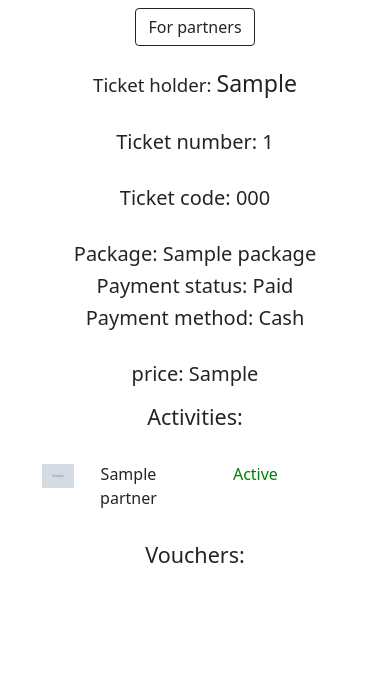
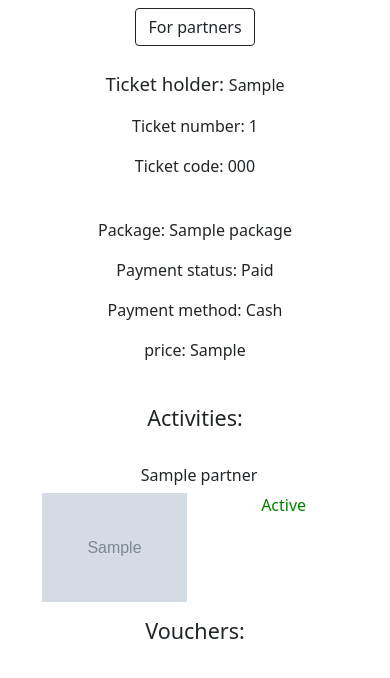
Before and after one commit to geekk0/event_tickets, a Django app: page /ticket_info/000 in a window 390 px wide. Shown: the part 53-731 px from the top of the page. Run offline with Django 5.2, Linux system fonts and the light colour scheme; tables that the repository leaves empty hold one stand-in row (values such as "Sample post"); grey boxes marked "Sample" are stand-in pictures.

Commit message:
ticket_info try to fix design mobile

```diff
--- a/templates/base.html
+++ b/templates/base.html
@@ -72,8 +72,10 @@
             {% endif %}
         </header>
 
-    {% block content %}
-    {% endblock %}
+    <div style="margin-bottom: 8%">
+        {% block content %}
+        {% endblock %}
+    </div>
 
 </body>
 </html>
--- a/templates/ticket_info.html
+++ b/templates/ticket_info.html
@@ -17,62 +17,65 @@
                     <input type="text" name="holder" id="holder" value="{{ ticket_info.holder }}">
                     <br>
                 {% else %}
-                    <h3><span style="font-size: 14pt">Ticket holder: </span>{{ ticket_info.holder }}</h3>
+                    <p><span style="font-size: 14pt">Ticket holder: </span>{{ ticket_info.holder }}</p>
                 {% endif %}
-                <br>
-                <h5>Ticket number: {{ ticket_info.number }}</h5>
-                <br>
-                <h5>Ticket code: {{ ticket_info.code }}</h5>
+                <p>Ticket number: {{ ticket_info.number }}</p>
+                <p>Ticket code: {{ ticket_info.code }}</p>
                 <br>
                 {% if user.is_staff %}
                     <div class=" col-6 offset-3">
-                        <h5>Package:</h5>
+                        <p>Package:</p>
                         <select class="form-select" style="" name="package">
                             {% for package in packages %}
                                 <option value={{ package.id }} {% if package == ticket_info.package %}selected{% endif %}>{{ package.name }}</option>
                             {% endfor %}
                         </select>
                         <br>
-                        <h5>Payment status:</h5>
+                        <p>Payment status:</p>
                         <select class="form-select" style="" name="payment_status">
                             <option value="Not paid" {% if ticket_info.payment_status == "Not paid" %}selected{% endif %}>Not paid</option>
                             <option value="Paid" {% if ticket_info.payment_status == "Paid" %}selected{% endif %}>Paid</option>
                         </select>
                         <br>
-                        <h5>Payment method:</h5>
+                        <p>Payment method:</p>
                         <select class="form-select" style="" name="payment_method">
                             <option value="Cash" {% if ticket_info.payment_method == "Cash" %}selected{% endif %}>Cash</option>
                             <option value="GCash" {% if ticket_info.payment_method == "GCash" %}selected{% endif %}>GCash</option>
                         </select>
                     </div>
                 {% else %}
-                    <h5>Package: {{ ticket_info.package }}</h5>
-                    <h5>Payment status: {{ ticket_info.payment_status }}</h5>
-                    <h5>Payment method: {{ ticket_info.payment_method }}</h5>
+                    <p>Package: {{ ticket_info.package }}</p>
+                    <p>Payment status: {{ ticket_info.payment_status }}</p>
+                    <p>Payment method: {{ ticket_info.payment_method }}</p>
                 {% endif %}
-                <br>
-                <h5>price:  {{ ticket_info.package.price }}</h5>
+                <p>price:  {{ ticket_info.package.price }}</p>
             </div>
             <div style="margin: auto; margin-top: 5%;  text-align: center">
+                <br>
                 <h4>Activities:</h4>
-                <br>
                 <ul style="list-style: none;" class="col-12 col-md-8 offset-md-2">
                         {% for activity in activities %}
                             {% if user == activity.partner.user or user.is_superuser %}
+                                <br>
                                 <li>
-                                    <div class="row col-12  col-md-10 offset-md-1" style="display: block ruby; margin-top:2%">
-                                        <div class="col-2 col-md-4" >
+                                    <div class="row col-12">
+                                        <div class="col-12 col-md-4">&nbsp; {{ activity.partner }} &nbsp;</div>
+                                    </div>
+
+
+                                    <div class="row col-12  col-md-10 offset-md-1" style="display: block ruby;
+                                    margin-top:2%">
+
+                                        <div class="col-5 col-md-4" >
                                             {% if activity.partner.image %}
                                                     <img src="{{ activity.partner.image.url }}"
                                                          alt="{{ activity.partner.name }}
                                                          Image"
                                                         style="width: 100%">
-                                            {% else %}
-                                                    <p></p>
                                             {% endif %}
                                         </div>
 
-                                        <div class="col-3 col-md-4">&nbsp; {{ activity.partner }} &nbsp;</div>
+
 
                                         <div class="col-6 col-md-4">
                                             <select class="form-select" style="" name="voucher_status_{{ activity.id }}">
@@ -83,22 +86,25 @@
                                     </div>
                                 </li>
                             {% else %}
+                                <br>
                                 <li>
-                                    <div class="row col-12  col-md-10 offset-md-1">
+
+                                    <div class="row col-12">
+                                        <div class="col-12 col-md-4">&nbsp; {{ activity.partner }} &nbsp;</div>
+                                    </div>
+
+                                    <div class="row col-12  col-md-10 offset-md-1" style="margin-top: 2%">
                                         {% if activity.partner.image %}
-                                            <div class="col-2 col-md-4">
+                                            <div class="col-6 col-md-4">
                                                 <img src="{{ activity.partner.image.url }}"
                                                      alt="{{ activity.partner.name }}
                                                      Image"
                                                      style="width: 100%">
                                             </div>
-                                        {% else %}
-                                            <p></p>
                                         {% endif %}
 
-                                        <p style="" class="col-3 col-md-4">{{ activity.partner }}</p>
-
-                                        <span class="col-6 col-md-4" style="color:
+                                        <span {% if activity.partner.image %} class="col-6 col-md-4"
+                                            {% else %} class="col-6 col-md-4 offset-6" {% endif %} style="color:
                                             {% if activity.status == 'active' %}
                                                 green
                                             {% elif activity.status == 'used' %}
@@ -120,20 +126,23 @@
                         {% for voucher in vouchers %}
                             {% if user == voucher.partner.user or user.is_superuser %}
                                 <li>
-                                    <div class="row col-12  col-md-10 offset-md-1" style="display: block ruby; margin-top:2%">
-                                        <div class="col-2 col-md-4 voucher_image" >
+
+                                    <div class="row col-12">
+                                        <div class="col-12 col-md-4">&nbsp; {{ activity.partner }} &nbsp;</div>
+                                    </div>
+
+                                    <div class="row col-12  col-md-10 offset-md-1"
+                                         style="display: block ruby; margin-top:2%">
+                                        <div class="col-5 col-md-4 voucher_image" >
                                             {% if voucher.partner.image %}
                                                     <img src="{{ voucher.partner.image.url }}"
                                                          alt="{{ voucher.partner.name }} Image"
                                                         style="width: 100%">
-                                            {% else %}
-                                                    <p></p>
                                             {% endif %}
                                         </div>
 
-                                        <div class="col-3 col-md-4">&nbsp; {{ voucher.partner }} &nbsp;</div>
-
-                                        <div class="col-6 col-md-4">
+                                        <div {% if voucher.partner.image %} class="col-6 col-md-4"
+                                            {% else %} class="col-6 col-md-4 offset-6" {% endif %}>
                                             <select class="form-select" style="" name="voucher_status_{{ voucher.id }}">
                                                 <option value="active" {% if voucher.status == 'active' %}selected{% endif %}>Active</option>
                                                 <option value="used" {% if voucher.status == 'used' %}selected{% endif %}>Used</option>
@@ -144,21 +153,24 @@
                             {% else %}
                                 <li>
                                     {% if voucher.status == 'active' %}
-                                        <div class="row col-12  col-md-10 offset-md-1">
+
+                                        <div class="row col-12">
+                                            <div class="col-12 col-md-4">&nbsp; {{ voucher.partner }} &nbsp;</div>
+                                        </div>
+
+                                        <div class="row col-12  col-md-10 offset-md-1" style="margin-top: 2%">
                                         {% if voucher.partner.image %}
-                                            <div class="col-2 col-md-4">
+                                            <div class="col-6 col-md-4">
                                                 <img src="{{ voucher.partner.image.url }}"
                                                      alt="{{ voucher.partner.name }}
                                                      Image"
                                                         style="width: 100%">
                                             </div>
-                                        {% else %}
-                                            <p></p>
                                         {% endif %}
 
-                                        <p style="" class="col-3 col-md-4">{{ voucher.partner }}</p>
 
-                                        <span class="col-6 col-md-4" style="color:
+                                        <span {% if voucher.partner.image %} class="col-6 col-md-4"
+                                            {% else %} class="col-6 col-md-4 offset-6" {% endif %} style="color:
                                             {% if voucher.status == 'active' %}
                                                 green
                                             {% elif voucher.status == 'used' %}
```
